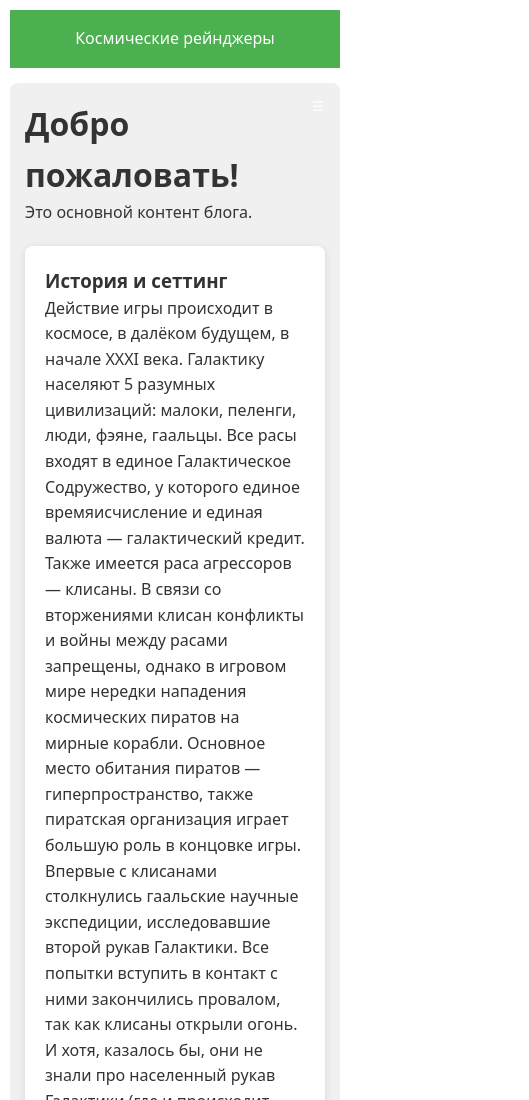
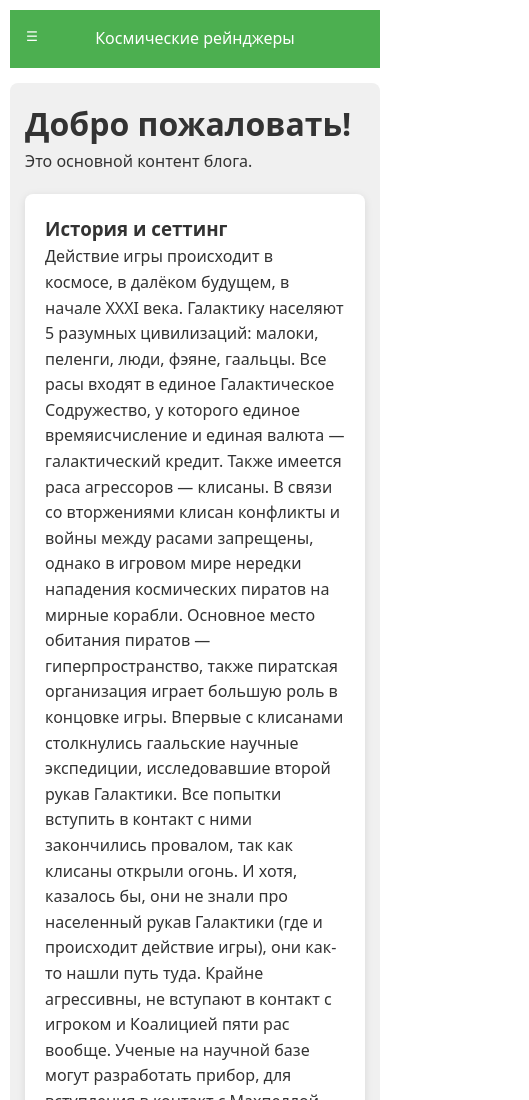
Before and after one commit to valeryn1997/my-practice, a plain HTML site: page Practice_JS/Week-8/index.html in a window 390 px wide. Shown: the top 1100 px of the page, 529 px wide, since content can reach past the window. Drawn offline with Linux system fonts and the light colour scheme.

Commit message:
Что-то починил

```diff
--- a/Practice_JS/Week-8/style.css
+++ b/Practice_JS/Week-8/style.css
@@ -44,7 +44,7 @@ header {
   text-align: center;
   position: sticky;
   top: 0;
-  z-index: calc(var(--menu-z-index) + 1);
+  z-index: 2;
 }
 
 /* Основная навигация */
@@ -165,6 +165,9 @@ main {
   .burger-menu {
     display: block;
     margin-left: auto;
+    position: fixed;
+    z-index: 1;
+    top: 1em;
   }
 
   main {
@@ -200,6 +203,9 @@ aside {
   background-color: #ddd;
   padding: 20px;
   border-radius: 8px;
+  @media (max-width: 768px) {
+    grid-column: 1 / 2;
+  }
 }
 
 footer {
```
